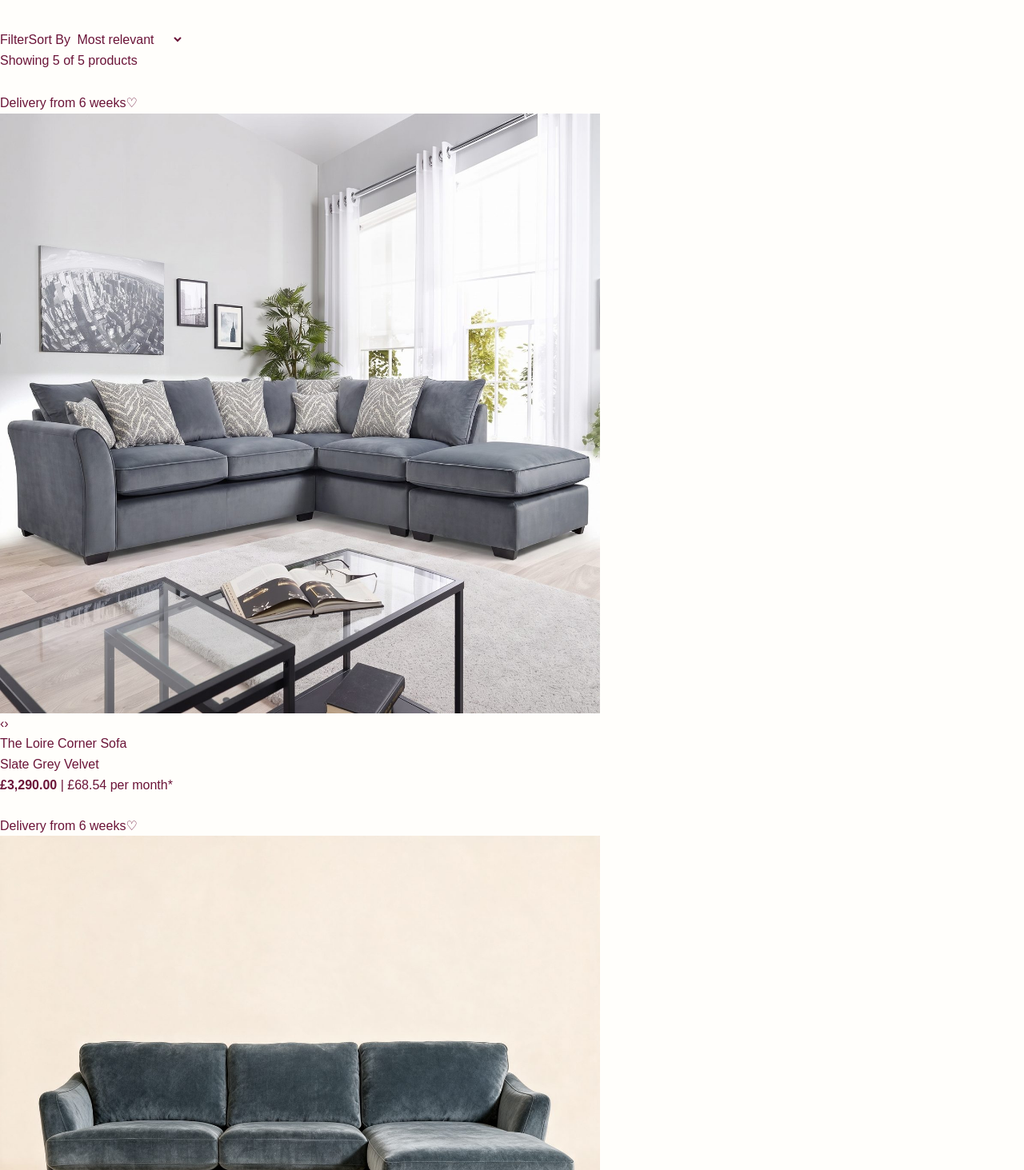
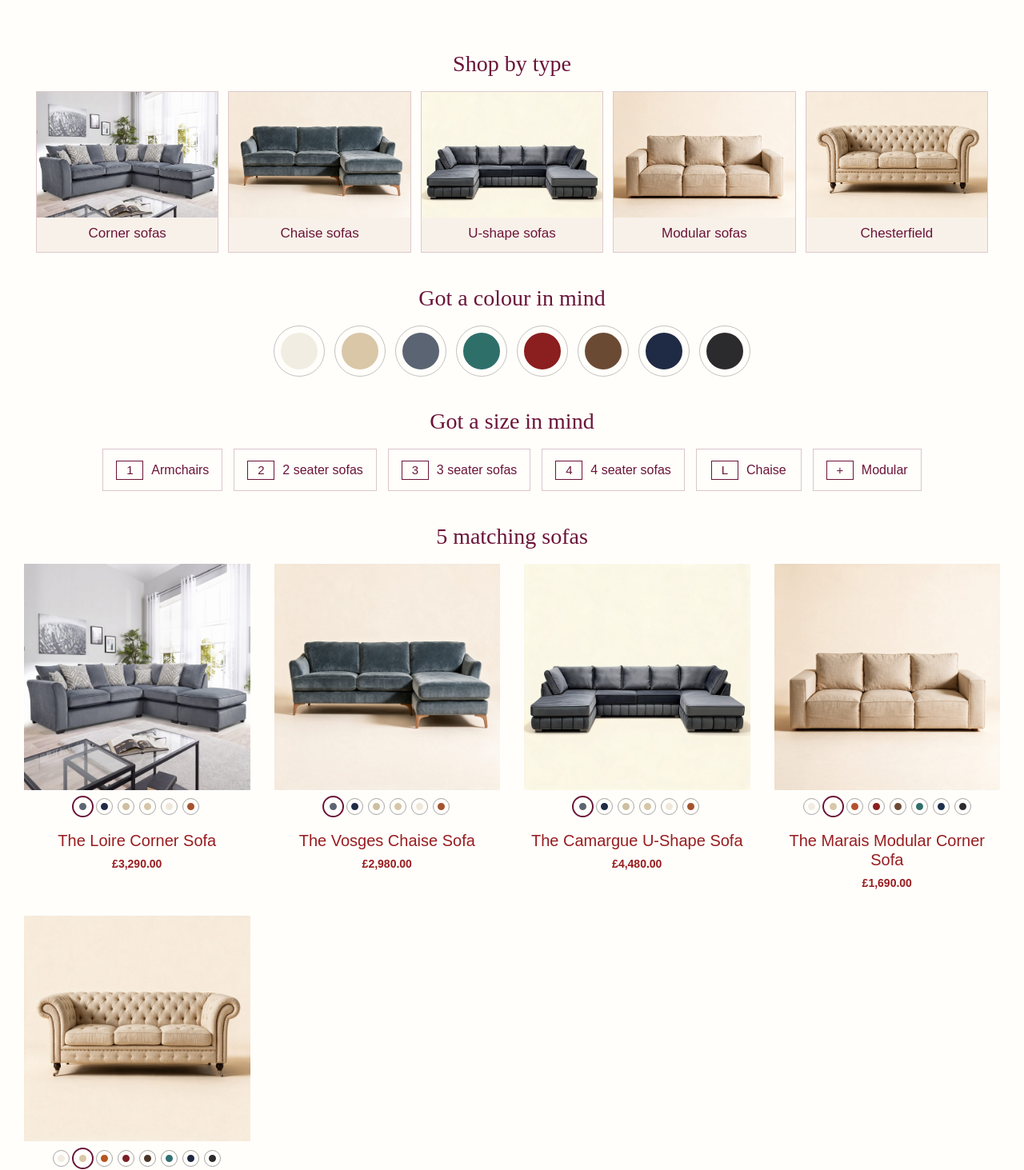
Before and after one commit to ahmedFayyazG/sofasbydaneen, a Next.js app: page /shop in a window 1280 px wide. Shown: the part 307-1770 px from the top of the page at 80% size. Built offline with nearby package versions, Linux system fonts and the light colour scheme; a web font is replaced by a local one.

Commit message:
Restore previous shop filters

```diff
--- a/app/shop/ShopFilters.tsx
+++ b/app/shop/ShopFilters.tsx
@@ -10,69 +10,267 @@ import type { ColorFamily, Product, ProductType } from "../lib/products";
 type SizeFilterKey = "1" | "2" | "3" | "4" | "chaise" | "modular";
 type RawFilters = { type: string | null; color: string | null; seats: string | null };
 type FilterState = { type: ProductType | null; color: ColorFamily | null; seats: SizeFilterKey | null };
-type SortKey = "relevant" | "price-asc" | "price-desc";
 
 const typeOptions: { key: ProductType; label: string }[] = [
-  { key: "corner", label: "Corner sofas" }, { key: "chaise", label: "Chaise sofas" }, { key: "u-shape", label: "U-shape sofas" }, { key: "modular", label: "Modular sofas" }, { key: "chesterfield", label: "Chesterfield sofas" },
+  { key: "corner", label: "Corner sofas" },
+  { key: "chaise", label: "Chaise sofas" },
+  { key: "u-shape", label: "U-shape sofas" },
+  { key: "modular", label: "Modular sofas" },
+  { key: "chesterfield", label: "Chesterfield" },
 ];
+
 const colorOptions: { key: ColorFamily; label: string; hex: string }[] = [
-  { key: "ivory", label: "Ivory", hex: "#f2ede2" }, { key: "beige", label: "Beige", hex: "#d9c7a8" }, { key: "grey", label: "Grey", hex: "#5b6472" }, { key: "green", label: "Green", hex: "#2f6f6a" }, { key: "red", label: "Red", hex: "#8b1e1e" }, { key: "brown", label: "Brown", hex: "#6b4a34" }, { key: "blue", label: "Blue", hex: "#1f2a44" }, { key: "black", label: "Black", hex: "#2b2b2d" },
+  { key: "ivory", label: "Ivory", hex: "#f2ede2" },
+  { key: "beige", label: "Beige", hex: "#d9c7a8" },
+  { key: "grey", label: "Grey", hex: "#5b6472" },
+  { key: "green", label: "Green", hex: "#2f6f6a" },
+  { key: "red", label: "Red", hex: "#8b1e1e" },
+  { key: "brown", label: "Brown", hex: "#6b4a34" },
+  { key: "blue", label: "Blue", hex: "#1f2a44" },
+  { key: "black", label: "Black", hex: "#2b2b2d" },
 ];
-const sizeOptions: { key: SizeFilterKey; label: string }[] = [
-  { key: "1", label: "Armchairs" }, { key: "2", label: "2 seater" }, { key: "3", label: "3 seater" }, { key: "4", label: "4 seater" }, { key: "chaise", label: "Chaise" }, { key: "modular", label: "Modular" },
+
+const sizeOptions: { key: SizeFilterKey; label: string; icon: string }[] = [
+  { key: "1", label: "Armchairs", icon: "1" },
+  { key: "2", label: "2 seater sofas", icon: "2" },
+  { key: "3", label: "3 seater sofas", icon: "3" },
+  { key: "4", label: "4 seater sofas", icon: "4" },
+  { key: "chaise", label: "Chaise", icon: "L" },
+  { key: "modular", label: "Modular", icon: "+" },
 ];
-const isProductType = (value: string | null): value is ProductType => typeOptions.some((option) => option.key === value);
-const isColorFamily = (value: string | null): value is ColorFamily => colorOptions.some((option) => option.key === value);
-const isSizeFilter = (value: string | null): value is SizeFilterKey => sizeOptions.some((option) => option.key === value);
-function parseFilters(filters: RawFilters): FilterState { return { type: isProductType(filters.type) ? filters.type : null, color: isColorFamily(filters.color) ? filters.color : null, seats: isSizeFilter(filters.seats) ? filters.seats : null }; }
-function matchesSize(product: Product, size: SizeFilterKey) { if (size === "chaise") return product.type === "chaise" || product.sizes?.some((option) => /chaise/i.test(option.label)); if (size === "modular") return product.type === "modular"; return product.seatOptions.includes(Number(size)); }
+
+const isProductType = (value: string | null): value is ProductType =>
+  typeOptions.some((option) => option.key === value);
+
+const isColorFamily = (value: string | null): value is ColorFamily =>
+  colorOptions.some((option) => option.key === value);
+
+const isSizeFilter = (value: string | null): value is SizeFilterKey =>
+  sizeOptions.some((option) => option.key === value);
+
+function parseFilters(filters: RawFilters): FilterState {
+  return {
+    type: isProductType(filters.type) ? filters.type : null,
+    color: isColorFamily(filters.color) ? filters.color : null,
+    seats: isSizeFilter(filters.seats) ? filters.seats : null,
+  };
+}
+
+function matchesSize(product: Product, size: SizeFilterKey) {
+  if (size === "chaise") return product.type === "chaise" || product.sizes?.some((option) => /chaise/i.test(option.label));
+  if (size === "modular") return product.type === "modular";
+  return product.seatOptions.includes(Number(size));
+}
 
 function ProductCard({ product, selectedColor }: { product: Product; selectedColor: ColorFamily | null }) {
   const initialFabric = product.fabrics.find((fabric) => fabric.code === product.defaultFabricCode) ?? product.fabrics[0];
   const colorMatchedFabric = selectedColor ? product.fabrics.find((fabric) => colorFamilyFromFabric(fabric) === selectedColor) : null;
   const [fabricCode, setFabricCode] = useState((colorMatchedFabric ?? initialFabric).code);
-  const touchStartRef = useRef<{ x: number; y: number } | null>(null); const didSwipeRef = useRef(false);
+  const touchStartRef = useRef<{ x: number; y: number } | null>(null);
+  const didSwipeRef = useRef(false);
+
   const selectedFabric = product.fabrics.find((fabric) => fabric.code === fabricCode) ?? colorMatchedFabric ?? initialFabric;
   const selectedIndex = Math.max(product.fabrics.findIndex((fabric) => fabric.code === selectedFabric.code), 0);
-  const showAdjacentFabric = (direction: -1 | 1) => { if (product.fabrics.length < 2) return; const next = product.fabrics[(selectedIndex + direction + product.fabrics.length) % product.fabrics.length]; if (next) setFabricCode(next.code); };
-  const handleTouchStart = (event: TouchEvent<HTMLDivElement>) => { const touch = event.touches[0]; if (!touch) return; didSwipeRef.current = false; touchStartRef.current = { x: touch.clientX, y: touch.clientY }; };
-  const handleTouchEnd = (event: TouchEvent<HTMLDivElement>) => { const start = touchStartRef.current; const touch = event.changedTouches[0]; touchStartRef.current = null; if (!start || !touch || product.fabrics.length < 2) return; const dx = touch.clientX - start.x; const dy = touch.clientY - start.y; if (Math.abs(dx) < 42 || Math.abs(dx) < Math.abs(dy) * 1.2) return; didSwipeRef.current = true; showAdjacentFabric(dx < 0 ? 1 : -1); };
-  const handleImageClick = (event: MouseEvent<HTMLAnchorElement>) => { if (!didSwipeRef.current) return; event.preventDefault(); didSwipeRef.current = false; };
-  const monthly = Math.max(1, product.priceFromValue / 48).toFixed(2);
+  const hasMultipleImages = product.fabrics.length > 1;
 
-  return <article className="shop-product-card">
-    <div className="shop-card-image" onTouchStart={handleTouchStart} onTouchEnd={handleTouchEnd}>
-      <span className="shop-delivery-badge">Delivery from 6 weeks</span>
-      <button type="button" className="shop-card-heart" aria-label={`Save ${product.name}`}>♡</button>
-      <Link href={`/products/${product.slug}?fabric=${selectedFabric.code}`} onClick={handleImageClick}><img src={selectedFabric.studioFront} alt={`${product.name} in ${selectedFabric.name}`} width="750" height="750" loading="lazy" /></Link>
-      {product.fabrics.length > 1 && <><button type="button" className="shop-card-arrow prev" onClick={() => showAdjacentFabric(-1)} aria-label="Previous colour">‹</button><button type="button" className="shop-card-arrow next" onClick={() => showAdjacentFabric(1)} aria-label="Next colour">›</button></>}
-    </div>
-    <div className="shop-card-info">
-      <h3><Link href={`/products/${product.slug}?fabric=${selectedFabric.code}`}>{product.name}</Link></h3>
-      <p className="shop-card-fabric">{selectedFabric.name}</p>
-      <p className="shop-card-price"><strong>{product.priceFrom}</strong><span> | £{monthly} per month*</span></p>
-      <div className="shop-card-swatches">{product.fabrics.slice(0, 8).map((fabric) => <button key={fabric.code} type="button" style={{ background: fabric.hex }} className={fabric.code === selectedFabric.code ? "active" : ""} onClick={() => setFabricCode(fabric.code)} aria-label={fabric.name} />)}</div>
-    </div>
-  </article>;
+  const showAdjacentFabric = (direction: -1 | 1) => {
+    if (!hasMultipleImages) return;
+    const nextIndex = (selectedIndex + direction + product.fabrics.length) % product.fabrics.length;
+    const nextFabric = product.fabrics[nextIndex];
+    if (nextFabric) setFabricCode(nextFabric.code);
+  };
+
+  const handleTouchStart = (event: TouchEvent<HTMLDivElement>) => {
+    const touch = event.touches[0];
+    if (!touch) return;
+    didSwipeRef.current = false;
+    touchStartRef.current = { x: touch.clientX, y: touch.clientY };
+  };
+
+  const handleTouchEnd = (event: TouchEvent<HTMLDivElement>) => {
+    const start = touchStartRef.current;
+    const touch = event.changedTouches[0];
+    touchStartRef.current = null;
+    if (!start || !touch || !hasMultipleImages) return;
+
+    const deltaX = touch.clientX - start.x;
+    const deltaY = touch.clientY - start.y;
+    if (Math.abs(deltaX) < 42 || Math.abs(deltaX) < Math.abs(deltaY) * 1.2) return;
+
+    didSwipeRef.current = true;
+    showAdjacentFabric(deltaX < 0 ? 1 : -1);
+  };
+
+  const handleImageClick = (event: MouseEvent<HTMLAnchorElement>) => {
+    if (!didSwipeRef.current) return;
+    event.preventDefault();
+    didSwipeRef.current = false;
+  };
+
+  return (
+    <article>
+      <div className="product-image-frame" onTouchStart={handleTouchStart} onTouchEnd={handleTouchEnd}>
+        <Link href={`/products/${product.slug}`} className="product-image" aria-label={`View ${product.name}`} onClick={handleImageClick}>
+          <img
+            src={selectedFabric.studioFront}
+            alt={`${product.name} in ${selectedFabric.name}`}
+            width="750"
+            height="750"
+            loading="lazy"
+            decoding="async"
+          />
+        </Link>
+        {hasMultipleImages && (
+          <div className="product-image-controls" aria-label={`Browse ${product.name} colours`}>
+            <button type="button" className="product-image-arrow prev" aria-label={`Previous ${product.name} image`} onClick={() => showAdjacentFabric(-1)}>‹</button>
+            <button type="button" className="product-image-arrow next" aria-label={`Next ${product.name} image`} onClick={() => showAdjacentFabric(1)}>›</button>
+          </div>
+        )}
+      </div>
+      <div className="swatch-row" aria-label={`${product.fabrics.length} available colour${product.fabrics.length === 1 ? "" : "s"}`}>
+        {product.fabrics.map((fabric) => (
+          <button
+            type="button"
+            className={fabric.code === selectedFabric.code ? "active" : ""}
+            style={{ background: fabric.hex }}
+            key={fabric.code}
+            aria-label={`Show ${product.name} in ${fabric.name}`}
+            aria-pressed={fabric.code === selectedFabric.code}
+            onClick={() => setFabricCode(fabric.code)}
+          />
+        ))}
+      </div>
+      <h3><Link href={`/products/${product.slug}`}>{product.name}</Link></h3>
+      <p>{product.priceFrom}</p>
+    </article>
+  );
 }
 
 export default function ShopFilters({ products, initialFilters }: { products: Product[]; initialFilters: RawFilters }) {
-  const router = useRouter(); const pathname = usePathname(); const searchParams = useSearchParams(); void initialFilters;
-  const [filtersOpen, setFiltersOpen] = useState(false); const [sort, setSort] = useState<SortKey>("relevant");
-  const urlFilters = useMemo(() => parseFilters({ type: searchParams.get("type"), color: searchParams.get("color"), seats: searchParams.get("seats") }), [searchParams]);
-  const selectedType = urlFilters.type; const selectedColor = urlFilters.color; const selectedSize = urlFilters.seats; const hasFilters = Boolean(selectedType || selectedColor || selectedSize);
-  const filteredProducts = useMemo(() => { const result = products.filter((product) => (!selectedType || product.type === selectedType) && (!selectedColor || product.colorFamilies.includes(selectedColor)) && (!selectedSize || matchesSize(product, selectedSize))); if (sort === "price-asc") return [...result].sort((a, b) => a.priceFromValue - b.priceFromValue); if (sort === "price-desc") return [...result].sort((a, b) => b.priceFromValue - a.priceFromValue); return result; }, [products, selectedType, selectedColor, selectedSize, sort]);
-  const setFilter = (key: "type" | "color" | "seats", value: string) => { const params = new URLSearchParams(searchParams.toString()); if (params.get(key) === value) params.delete(key); else params.set(key, value); router.replace(params.toString() ? `${pathname}?${params}` : pathname, { scroll: false }); };
-  const clearFilters = () => router.replace(pathname, { scroll: false });
+  const router = useRouter();
+  const pathname = usePathname();
+  const searchParams = useSearchParams();
+  void initialFilters;
 
-  return <div className="shop-page shop-collection-page">
-    <div className="shop-toolbar">
-      <button type="button" className="shop-filter-trigger" onClick={() => setFiltersOpen((open) => !open)}>Filter</button>
-      <label className="shop-sort">Sort By <select value={sort} onChange={(event) => setSort(event.target.value as SortKey)}><option value="relevant">Most relevant</option><option value="price-asc">Price low to high</option><option value="price-desc">Price high to low</option></select></label>
+  const urlFilters = useMemo(() => parseFilters({
+    type: searchParams.get("type"),
+    color: searchParams.get("color"),
+    seats: searchParams.get("seats"),
+  }), [searchParams]);
+
+  const selectedType = urlFilters.type;
+  const selectedColor = urlFilters.color;
+  const selectedSize = urlFilters.seats;
+  const hasFilters = Boolean(selectedType || selectedColor || selectedSize);
+
+  const typeImages = useMemo(() => {
+    return Object.fromEntries(typeOptions.map((option) => {
+      const product = products.find((item) => item.type === option.key);
+      return [option.key, product?.heroImage ?? products[0]?.heroImage ?? ""];
+    })) as Record<ProductType, string>;
+  }, [products]);
+
+  const filteredProducts = useMemo(() => {
+    return products.filter((product) => {
+      if (selectedType && product.type !== selectedType) return false;
+      if (selectedColor && !product.colorFamilies.includes(selectedColor)) return false;
+      if (selectedSize && !matchesSize(product, selectedSize)) return false;
+      return true;
+    });
+  }, [products, selectedType, selectedColor, selectedSize]);
+
+  const setFilter = (key: "type" | "color" | "seats", value: string) => {
+    const params = new URLSearchParams(searchParams.toString());
+    if (params.get(key) === value) {
+      params.delete(key);
+    } else {
+      params.set(key, value);
+    }
+    const query = params.toString();
+    router.replace(query ? `${pathname}?${query}` : pathname, { scroll: false });
+  };
+
+  const clearFilters = () => {
+    router.replace(pathname, { scroll: false });
+  };
+
+  return (
+    <div className="shop-page">
+      <section className="shop-filter-section" aria-labelledby="shop-by-type-title">
+        <div className="shop-filter-heading">
+          <h2 id="shop-by-type-title">Shop by type</h2>
+          {hasFilters && <button type="button" className="shop-clear" onClick={clearFilters}>Clear filters</button>}
+        </div>
+        <div className="shop-type-grid">
+          {typeOptions.map((option) => (
+            <button
+              type="button"
+              className={selectedType === option.key ? "shop-type-tile active" : "shop-type-tile"}
+              aria-pressed={selectedType === option.key}
+              key={option.key}
+              onClick={() => setFilter("type", option.key)}
+            >
+              <img src={typeImages[option.key]} alt="" width="320" height="220" loading="lazy" decoding="async" />
+              <span>{option.label}</span>
+            </button>
+          ))}
+        </div>
+      </section>
+
+      <section className="shop-filter-section" aria-labelledby="shop-colour-title">
+        <h2 id="shop-colour-title">Got a colour in mind</h2>
+        <div className="shop-colour-row">
+          {colorOptions.map((option) => (
+            <button
+              type="button"
+              className={selectedColor === option.key ? "shop-colour active" : "shop-colour"}
+              style={{ background: option.hex }}
+              aria-label={option.label}
+              aria-pressed={selectedColor === option.key}
+              key={option.key}
+              onClick={() => setFilter("color", option.key)}
+            />
+          ))}
+        </div>
+      </section>
+
+      <section className="shop-filter-section" aria-labelledby="shop-size-title">
+        <h2 id="shop-size-title">Got a size in mind</h2>
+        <div className="shop-size-row">
+          {sizeOptions.map((option) => (
+            <button
+              type="button"
+              className={selectedSize === option.key ? "shop-size active" : "shop-size"}
+              aria-pressed={selectedSize === option.key}
+              key={option.key}
+              onClick={() => setFilter("seats", option.key)}
+            >
+              <span aria-hidden="true">{option.icon}</span>
+              {option.label}
+            </button>
+          ))}
+        </div>
+      </section>
+
+      <section className="shop-results" aria-labelledby="shop-results-title">
+        <div className="shop-results-heading">
+          <h2 id="shop-results-title">{filteredProducts.length} matching sofa{filteredProducts.length === 1 ? "" : "s"}</h2>
+        </div>
+
+        {filteredProducts.length > 0 ? (
+          <div className="products-clone shop-products">
+            {filteredProducts.map((product) => (
+              <ProductCard product={product} selectedColor={selectedColor} key={`${product.slug}-${selectedColor ?? "all"}`} />
+            ))}
+          </div>
+        ) : (
+          <div className="shop-empty">
+            <h3>No sofas match these filters</h3>
+            <p>Try removing one filter or return to the full collection.</p>
+            <button type="button" className="pill filled" onClick={clearFilters}>CLEAR FILTERS</button>
+          </div>
+        )}
+      </section>
     </div>
-    {filtersOpen && <section className="shop-filter-panel" aria-label="Filter sofas"><div><h3>Type</h3>{typeOptions.map((option) => <button key={option.key} className={selectedType === option.key ? "active" : ""} onClick={() => setFilter("type", option.key)}>{option.label}</button>)}</div><div><h3>Colour</h3><div className="shop-filter-colours">{colorOptions.map((option) => <button key={option.key} className={selectedColor === option.key ? "active" : ""} onClick={() => setFilter("color", option.key)}><i style={{ background: option.hex }} />{option.label}</button>)}</div></div><div><h3>Size</h3>{sizeOptions.map((option) => <button key={option.key} className={selectedSize === option.key ? "active" : ""} onClick={() => setFilter("seats", option.key)}>{option.label}</button>)}</div>{hasFilters && <button className="shop-clear-link" type="button" onClick={clearFilters}>Clear all</button>}</section>}
-    {hasFilters && <div className="shop-active-filters">{selectedColor && <button onClick={() => setFilter("color", selectedColor)}>{colorOptions.find((item) => item.key === selectedColor)?.label} ×</button>}{selectedType && <button onClick={() => setFilter("type", selectedType)}>{typeOptions.find((item) => item.key === selectedType)?.label} ×</button>}{selectedSize && <button onClick={() => setFilter("seats", selectedSize)}>{sizeOptions.find((item) => item.key === selectedSize)?.label} ×</button>}</div>}
-    <div className="shop-count-line">Showing {filteredProducts.length} of {products.length} products</div>
-    <section className="shop-results" aria-label="Sofa results">{filteredProducts.length ? <div className="shop-product-grid">{filteredProducts.map((product) => <ProductCard product={product} selectedColor={selectedColor} key={`${product.slug}-${selectedColor ?? "all"}`} />)}</div> : <div className="shop-empty"><h3>No sofas match these filters</h3><p>Try removing one filter to see more of the collection.</p><button type="button" onClick={clearFilters}>Clear filters</button></div>}</section>
-  </div>;
+  );
 }
```
